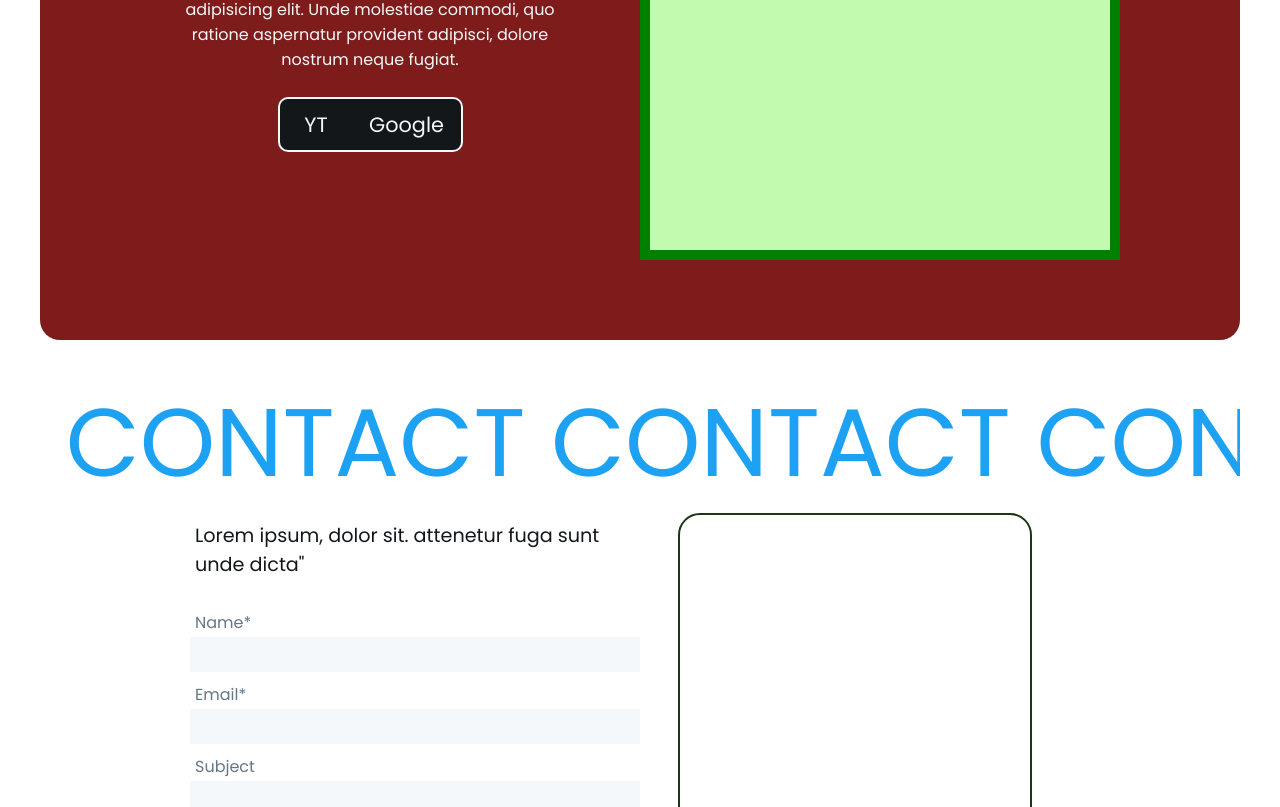
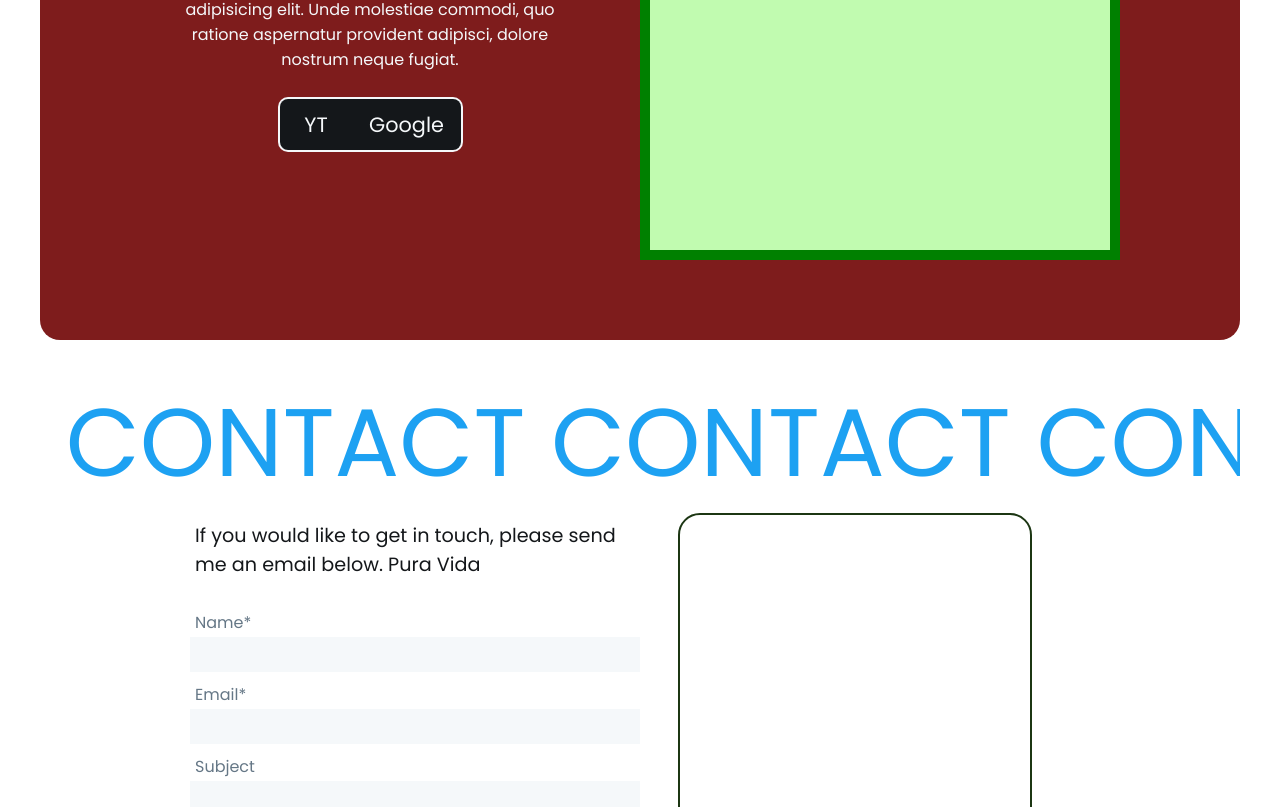
Before and after one commit to sparklingwaterlemon/Portfolio, a React (Create React App) app: page / in a window 1280 px wide. Shown: the part 1410-2217 px from the top of the page. Built offline with nearby package versions, Linux system fonts and the light colour scheme.

Commit message:
Correct Project D CSS

```diff
--- a/src/Components/ContactSection/ContactSection.jsx
+++ b/src/Components/ContactSection/ContactSection.jsx
@@ -57,7 +57,7 @@ export default function ContactSection() {
             <div className="contact-form-container">
                 <div className="ct-container">
                     <div className="contact-text">
-                        Lorem ipsum, dolor sit. attenetur fuga sunt unde dicta"
+                        If you would like to get in touch, please send me an email below. Pura Vida
                     </div>
                     <div className="contact-email">
                         <form ref={form} onSubmit={sendEmail}>
--- a/src/Components/ProjectSectionD/ProjectSectionD.css
+++ b/src/Components/ProjectSectionD/ProjectSectionD.css
@@ -10,6 +10,7 @@
     background-color: rgb(126, 28, 28);
     border-radius: 20px 0px 0px 20px;
     height: 75vh;
+    min-height: 500px;
 
     width: calc(50% - 40px);
     margin-top: 30px;
@@ -71,14 +72,19 @@
     border-radius: 0px 20px 20px 0px;
 
     width: calc(50% - 40px);
+    height: auto;
+    margin-right: 40px;
+}
+.pd-right-image-container{
     height: 75vh;
-    margin-right: 40px;
+    min-height: 500px;
 
     display: flex;
     justify-content: flex-start;
     align-items: center;
+    overflow: hidden;
 }
-.pd-right-image-container{
+.right-test-image{
     height: 440px;
     width: 480px;
     background-color: #c1fbb0;
```
